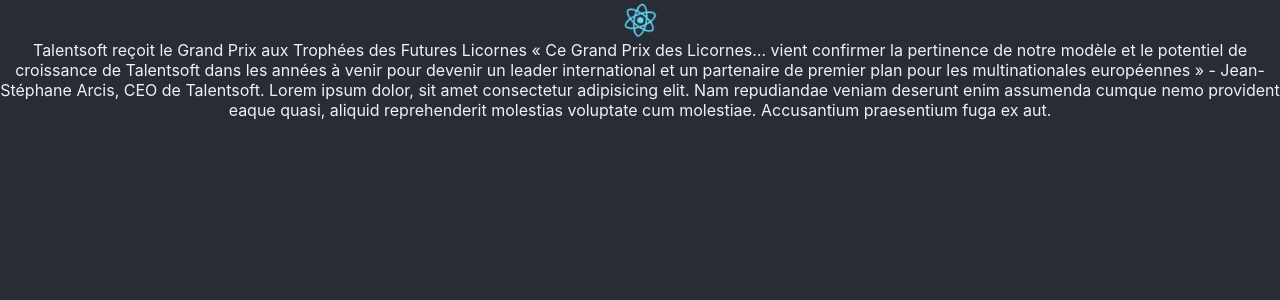
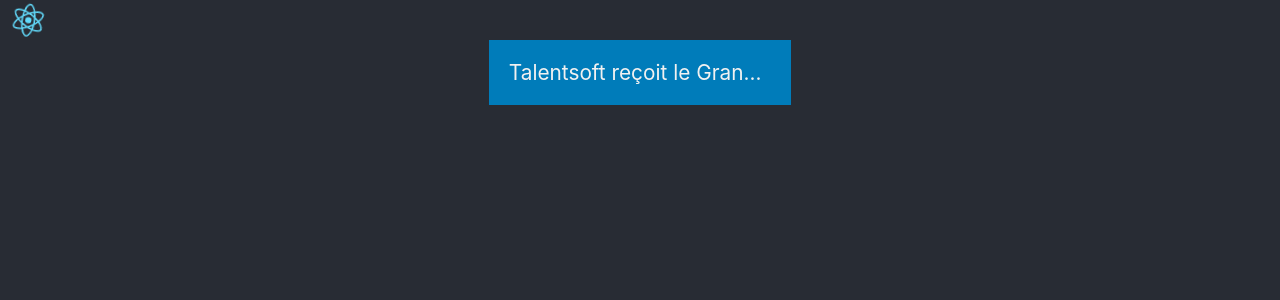
Before and after one commit to thomas37000/talentsoft-test, a React (Create React App) app in the folder talentsoft-test/: page / in a window 1280 px wide. Shown: the top 300 px of the page. Built offline with nearby package versions, Linux system fonts and the light colour scheme.

Commit message:
stylise the content text

```diff
--- a/talentsoft-test/src/App.css
+++ b/talentsoft-test/src/App.css
@@ -5,6 +5,17 @@
 .App-logo {
   height: 5vmin;
   pointer-events: none;
+}
+
+.txt {
+  overflow: hidden;
+  text-overflow: ellipsis;
+  white-space: nowrap;
+  background-color: #007cba;
+  max-width: 20ch;
+  padding: 20px;
+  font-size: 1.3rem;
+  margin: 0 auto;
 }
 
 @media (prefers-reduced-motion: no-preference) {
@@ -17,15 +28,9 @@
   background-color: #282c34;
   min-height: 5vh;
   display: flex;
-  flex-direction: column;
-  align-items: center;
-  justify-content: center;
+  justify-content: flex-start;
   font-size: calc(10px + 2vmin);
   color: white;
-}
-
-.App-link {
-  color: #61dafb;
 }
 
 @keyframes App-logo-spin {
```
